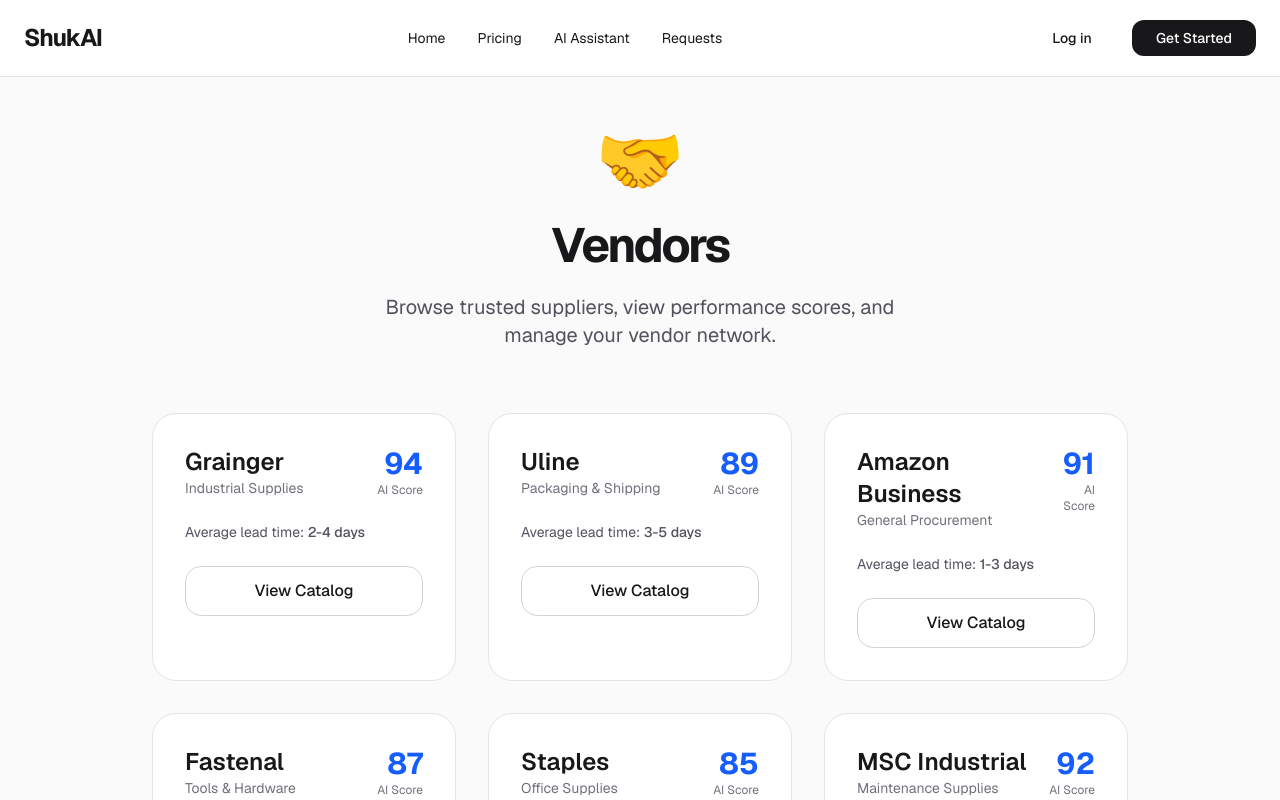
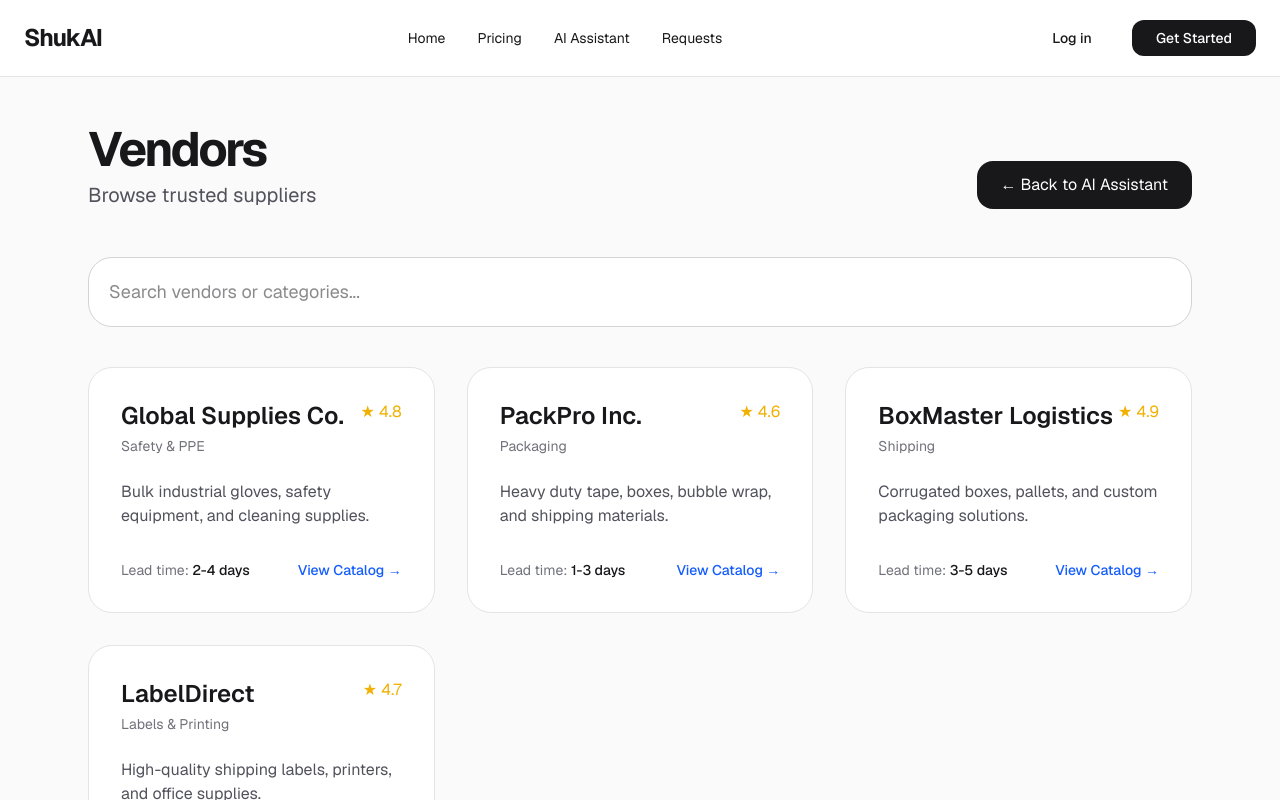
Before and after one commit to Gr33nstonecorp/shuka, a Next.js app: page /vendors in a window 1280 px wide. Shown: the top 800 px of the page. Built offline with nearby package versions, Linux system fonts and the light colour scheme.

Commit message:
Update page.tsx

```diff
--- a/app/vendors/page.tsx
+++ b/app/vendors/page.tsx
@@ -1,56 +1,140 @@
 "use client";
 
 import Link from "next/link";
+import { useState, useEffect } from "react";
+
+type Vendor = {
+  id: number;
+  name: string;
+  category: string;
+  rating: number;
+  leadTime: string;
+  description: string;
+};
 
 export default function VendorsPage() {
+  const [vendors, setVendors] = useState<Vendor[]>([]);
+  const [loading, setLoading] = useState(true);
+  const [searchTerm, setSearchTerm] = useState("");
+
+  // Simulated vendors (replace with real Supabase query later)
+  useEffect(() => {
+    setTimeout(() => {
+      const sampleVendors: Vendor[] = [
+        {
+          id: 1,
+          name: "Global Supplies Co.",
+          category: "Safety & PPE",
+          rating: 4.8,
+          leadTime: "2-4 days",
+          description: "Bulk industrial gloves, safety equipment, and cleaning supplies.",
+        },
+        {
+          id: 2,
+          name: "PackPro Inc.",
+          category: "Packaging",
+          rating: 4.6,
+          leadTime: "1-3 days",
+          description: "Heavy duty tape, boxes, bubble wrap, and shipping materials.",
+        },
+        {
+          id: 3,
+          name: "BoxMaster Logistics",
+          category: "Shipping",
+          rating: 4.9,
+          leadTime: "3-5 days",
+          description: "Corrugated boxes, pallets, and custom packaging solutions.",
+        },
+        {
+          id: 4,
+          name: "LabelDirect",
+          category: "Labels & Printing",
+          rating: 4.7,
+          leadTime: "1-2 days",
+          description: "High-quality shipping labels, printers, and office supplies.",
+        },
+      ];
+      setVendors(sampleVendors);
+      setLoading(false);
+    }, 700);
+  }, []);
+
+  const filteredVendors = vendors.filter(vendor =>
+    vendor.name.toLowerCase().includes(searchTerm.toLowerCase()) ||
+    vendor.category.toLowerCase().includes(searchTerm.toLowerCase()) ||
+    vendor.description.toLowerCase().includes(searchTerm.toLowerCase())
+  );
+
+  if (loading) {
     return (
-    <main className="min-h-screen bg-zinc-50 dark:bg-zinc-950 text-zinc-900 dark:text-zinc-100 py-12">
-      <div className="max-w-5xl mx-auto px-6">
-        <div className="text-center mb-16">
-          <div className="text-7xl mb-6">🤝</div>
-          <h1 className="text-5xl font-black tracking-tighter mb-6">Vendors</h1>
-          <p className="text-xl text-zinc-600 dark:text-zinc-400 max-w-lg mx-auto">
-            Browse trusted suppliers, view performance scores, and manage your vendor network.
-          </p>
+      <div className="min-h-screen bg-zinc-50 dark:bg-zinc-950 flex items-center justify-center">
+        <div className="text-xl">Loading vendors...</div>
+      </div>
+    );
+  }
+
+  return (
+    <main className="min-h-screen bg-zinc-50 dark:bg-zinc-950 text-zinc-900 dark:text-zinc-100">
+      <div className="max-w-6xl mx-auto px-6 py-12">
+        <div className="flex justify-between items-end mb-12">
+          <div>
+            <h1 className="text-5xl font-black tracking-tighter">Vendors</h1>
+            <p className="text-xl text-zinc-600 dark:text-zinc-400 mt-2">Browse trusted suppliers</p>
+          </div>
+          <Link href="/assistant" className="px-6 py-3 bg-zinc-900 hover:bg-black text-white rounded-2xl transition">
+            ← Back to AI Assistant
+          </Link>
         </div>
 
+        {/* Search */}
+        <div className="mb-10">
+          <input
+            type="text"
+            placeholder="Search vendors or categories..."
+            value={searchTerm}
+            onChange={(e) => setSearchTerm(e.target.value)}
+            className="w-full p-5 rounded-3xl border border-zinc-300 dark:border-zinc-700 bg-white dark:bg-zinc-900 text-lg focus:outline-none focus:border-blue-500"
+          />
+        </div>
+
+        {filteredVendors.length === 0 ? (
+          <div className="text-center py-20 text-zinc-500">
+            No vendors match your search.
+          </div>
+        ) : (
           <div className="grid md:grid-cols-2 lg:grid-cols-3 gap-8">
-          {[
-            { name: "Grainger", category: "Industrial Supplies", score: 94, leadTime: "2-4 days" },
-            { name: "Uline", category: "Packaging & Shipping", score: 89, leadTime: "3-5 days" },
-            { name: "Amazon Business", category: "General Procurement", score: 91, leadTime: "1-3 days" },
-            { name: "Fastenal", category: "Tools & Hardware", score: 87, leadTime: "4-7 days" },
-            { name: "Staples", category: "Office Supplies", score: 85, leadTime: "2-4 days" },
-            { name: "MSC Industrial", category: "Maintenance Supplies", score: 92, leadTime: "5-8 days" },
-          ].map((vendor, i) => (
-            <div key={i} className="bg-white dark:bg-zinc-900 border border-zinc-200 dark:border-zinc-800 rounded-3xl p-8 hover:shadow-xl transition">
+            {filteredVendors.map((vendor) => (
+              <div
+                key={vendor.id}
+                className="bg-white dark:bg-zinc-900 border border-zinc-200 dark:border-zinc-800 rounded-3xl p-8 hover:border-blue-500 transition-all group"
+              >
                 <div className="flex justify-between items-start mb-6">
                   <div>
-                  <div className="font-semibold text-2xl">{vendor.name}</div>
-                  <div className="text-zinc-500 text-sm">{vendor.category}</div>
+                    <div className="font-semibold text-2xl mb-1">{vendor.name}</div>
+                    <div className="text-sm text-zinc-500">{vendor.category}</div>
                   </div>
                   <div className="text-right">
-                  <div className="text-3xl font-bold text-blue-600">{vendor.score}</div>
-                  <div className="text-xs text-zinc-500">AI Score</div>
+                    <div className="text-yellow-500">★ {vendor.rating}</div>
                   </div>
                 </div>
 
-              <div className="text-sm text-zinc-600 dark:text-zinc-400 mb-6">
-                Average lead time: <span className="font-medium">{vendor.leadTime}</span>
+                <p className="text-zinc-600 dark:text-zinc-400 mb-8 line-clamp-3">
+                  {vendor.description}
+                </p>
+
+                <div className="flex items-center justify-between text-sm">
+                  <div>
+                    <span className="text-zinc-500">Lead time:</span>{" "}
+                    <span className="font-medium">{vendor.leadTime}</span>
                   </div>
-
-              <button className="w-full py-3 border border-zinc-300 dark:border-zinc-700 rounded-2xl font-medium hover:bg-zinc-100 dark:hover:bg-zinc-800 transition">
-                View Catalog
+                  <button className="text-blue-600 font-medium group-hover:underline">
+                    View Catalog →
                   </button>
+                </div>
               </div>
             ))}
           </div>
-
-        <div className="mt-16 text-center">
-          <Link href="/" className="text-blue-600 hover:text-blue-700 font-medium">
-            ← Back to Homepage
-          </Link>
-        </div>
+        )}
       </div>
     </main>
   );
```
Lines whose indentation alone changed are shown as unchanged.
